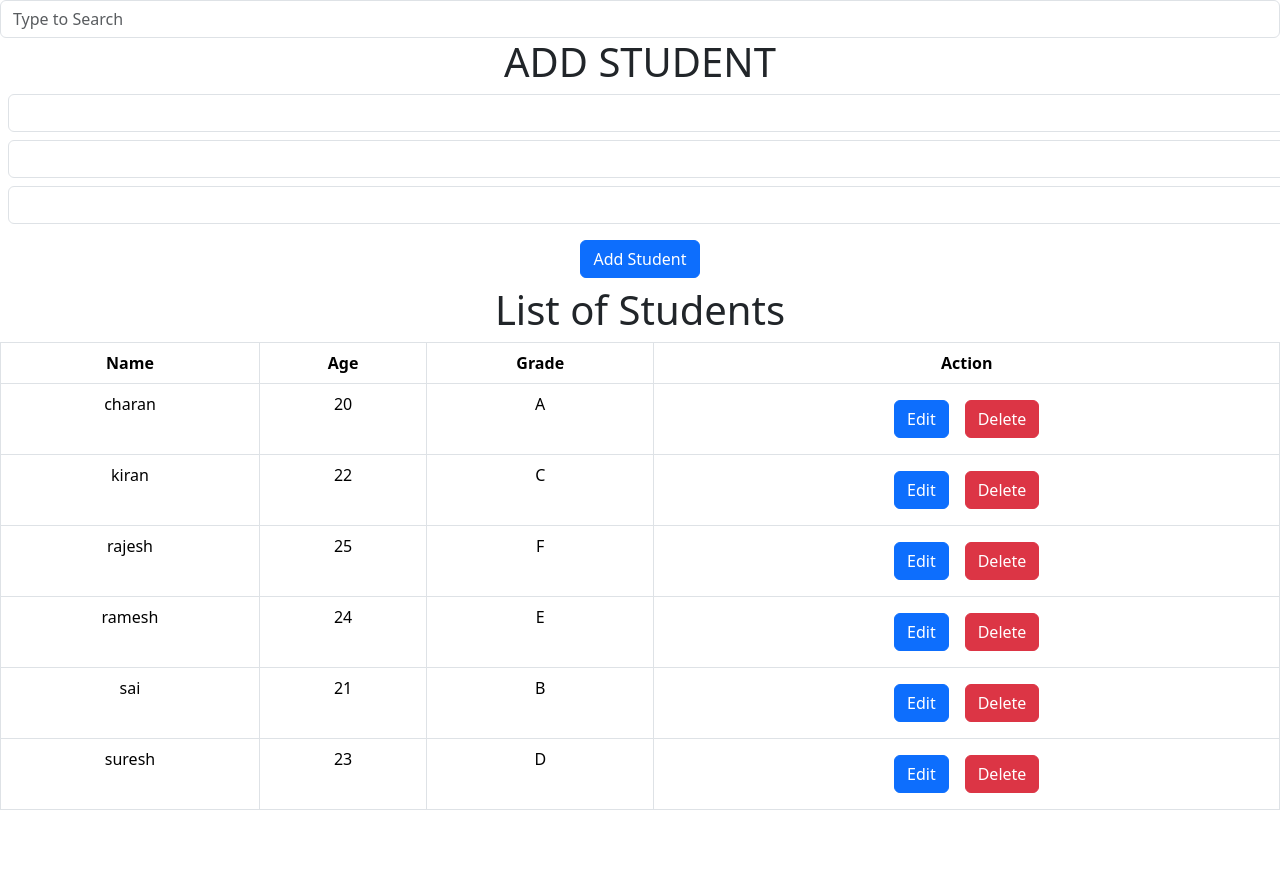
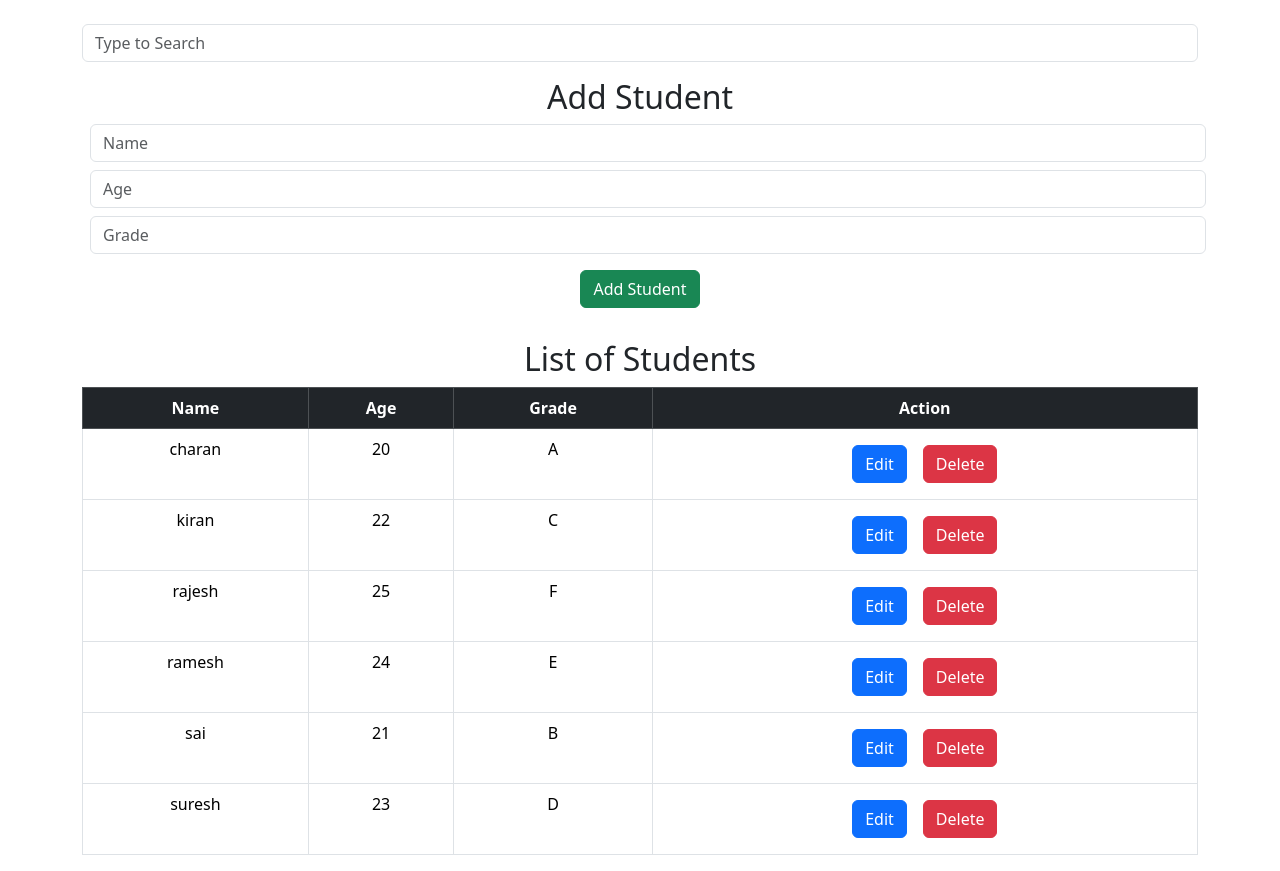
Before and after one commit to BonagiriCharan22/FSD, a React (Create React App) app in the folder React/object/: page / in a window 1280 px wide. Before the commit the page ends 826 px from the top, so only its background shows below. Built offline with nearby package versions, Linux system fonts and the light colour scheme.

Commit message:
Add some more features to Object code in React Folder(like Form Validation)

```diff
--- a/React/object/src/App.js
+++ b/React/object/src/App.js
@@ -1,66 +1,164 @@
-import './App.css';
-import { useState } from 'react';
-let istudents=[{'name':'charan','age':20,'grade':'A'},{'name':'sai','age':21,'grade':'B'},{'name':'kiran','age':22,'grade':'C'},{'name':'suresh','age':23,'grade':'D'},{'name':'ramesh','age':24,'grade':'E'},{'name':'rajesh','age':25,'grade':'F'}];
+import "./App.css";
+import { useState } from "react";
+let istudents = [
+  { name: "charan", age: 20, grade: "A" },
+  { name: "sai", age: 21, grade: "B" },
+  { name: "kiran", age: 22, grade: "C" },
+  { name: "suresh", age: 23, grade: "D" },
+  { name: "ramesh", age: 24, grade: "E" },
+  { name: "rajesh", age: 25, grade: "F" },
+];
 
 function App() {
-  let [formData,setFormData]=useState({name:'',age:'',grade:''})
-  let [editIndex,setEditIndex]=useState(null);
-  let [students,setStudents]=useState(istudents);
-  let [search,setSearch]=useState("");
-  // let [ascending,setAscending]=useState(true);
-  let [ascending,setAscending]=useState(true);
+  const [formData, setFormData] = useState({
+    name: "",
+    age: "",
+    grade: "",
+  });
 
-   const handleChage=(e)=>{
-    setFormData({...formData,[e.target.name]:e.target.value})
-  }
-  const addStudent=(obj)=>{
-    setStudents([...students,formData])
-    setFormData({name:'',age:'',grade:''})
-  }
+  const [editIndex, setEditIndex] = useState(null);
+  const [students, setStudents] = useState(istudents);
+  const [search, setSearch] = useState("");
+  const [ascending, setAscending] = useState(true);
 
+  const handleChange = (e) => {
+    setFormData({ ...formData, [e.target.name]: e.target.value });
+  };
+  const addStudent = () => {
+    if (
+      formData.name.trim() === "" ||
+      formData.age.trim() === "" ||
+      formData.grade.trim() === ""
+    ) {
+      alert("Please fill all fields.");
+      return;
+    }
 
-  const handleDelete=(index)=>{
-    const updatedStudents=students.filter((s,i)=>i !== index)
-    setStudents(updatedStudents)
-  }
-  const handelEdit=(i)=>{
-    setEditIndex(i)
-    setFormData(students[i])
-  }
-  const handleUpdate=()=>{
-    const updatedStudents=students.map((s,i)=>i===editIndex?formData:s)
-    setStudents(updatedStudents)
-    setFormData({name:'',age:'',grade:''})
-    setEditIndex(null)
-  }
+    if (isNaN(formData.age) || Number(formData.age) <= 0) {
+      alert("Please enter a valid age.");
+      return;
+    }
 
-  const filteredStudent = students.filter((s)=> s.name.toLowerCase().includes(search.toLowerCase()));
-  const sorted = [...filteredStudent].sort((a,b)=> ascending ? a.name.localeCompare(b.name) : b.name.localeCompare(a.name));
+    setStudents([...students, formData]);
+    setFormData({ name: "", age: "", grade: "" });
+  };
 
+  // Delete with Confirmation
+  const handleDelete = (index) => {
+    const confirmDelete = window.confirm(
+      "Are you sure you want to delete this student?"
+    );
 
+    if (confirmDelete) {
+      const updatedStudents = students.filter((_, i) => i !== index);
+      setStudents(updatedStudents);
+    }
+  };
+
+  const handleEdit = (i) => {
+    setEditIndex(i);
+    setFormData(students[i]);
+  };
+
+  const handleUpdate = () => {
+    if (
+      formData.name.trim() === "" ||
+      formData.age.trim() === "" ||
+      formData.grade.trim() === ""
+    ) {
+      alert("Please fill all fields.");
+      return;
+    }
+
+    const updatedStudents = students.map((s, i) =>
+      i === editIndex ? formData : s
+    );
+
+    setStudents(updatedStudents);
+    setFormData({ name: "", age: "", grade: "" });
+    setEditIndex(null);
+  };
+  const filteredStudent = students.filter((s) =>
+    s.name.toLowerCase().includes(search.toLowerCase())
+  );
+
+  const sorted = [...filteredStudent].sort((a, b) =>
+    ascending
+      ? a.name.localeCompare(b.name)
+      : b.name.localeCompare(a.name)
+  );
   return (
-    <div className="App">
-      <input className="form-control" value={search} placeholder='Type to Search' onChange={(e)=>setSearch(e.target.value)}></input>
-      {editIndex!==null?<h1> Update Student</h1>:<h1>ADD STUDENT</h1>}
-      <div className='form'>
-        <input className='form-control m-2' name='name'  value={formData.name} onChange={handleChage}></input>
-        <input className='form-control m-2' name="age"  value={formData.age} onChange={handleChage}></input>
-        <input className='form-control m-2' name="grade" value={formData.grade} onChange={handleChage}></input>
+    <div className="App container mt-4">
+      <input
+        className="form-control mb-3"
+        value={search}
+        placeholder="Type to Search"
+        onChange={(e) => setSearch(e.target.value)}
+      />
+      {editIndex !== null ? <h2>Update Student</h2> : <h2>Add Student</h2>}
+      <div className="form">
+        <input
+          className="form-control m-2"
+          name="name"
+          placeholder="Name"
+          value={formData.name}
+          onChange={handleChange}
+        />
+        <input
+          className="form-control m-2"
+          name="age"
+          placeholder="Age"
+          value={formData.age}
+          onChange={handleChange}
+        />
 
-        {editIndex!==null?<button className='btn btn-primary m-2' name='submit' type='submit' onClick={()=>handleUpdate()}>Update</button>:
-        <button className='btn btn-primary m-2' name='submit' type='submit' onClick={()=>addStudent()}> Add Student</button>}
+        <input
+          className="form-control m-2"
+          name="grade"
+          placeholder="Grade"
+          value={formData.grade}
+          onChange={handleChange}
+        />
+
+        {editIndex !== null ? (
+          <button
+            className="btn btn-primary m-2"
+            onClick={handleUpdate}
+          >
+            Update
+          </button>
+        ) : (
+          <button
+            className="btn btn-success m-2"
+            onClick={addStudent}
+          >
+            Add Student
+          </button>
+        )}
       </div>
 
-      <h1>List of Students</h1>
-      <table className="table table-bordered">
-        <thead>
+      <h2 className="mt-4">List of Students</h2>
+
+      <table className="table table-bordered table-hover">
+        <thead className="table-dark">
           <tr>
-            <th style={{cursor:'pointer'}} onClick={()=>setAscending(!ascending)}>Name<i className={ascending?'bi bi-arrow-up':'bi bi-arrow-down'}></i></th>
+            <th
+              style={{ cursor: "pointer" }}
+              onClick={() => setAscending(!ascending)}
+            >
+              Name{" "}
+              <i
+                className={
+                  ascending ? "bi bi-arrow-up" : "bi bi-arrow-down"
+                }
+              ></i>
+            </th>
             <th>Age</th>
             <th>Grade</th>
             <th>Action</th>
           </tr>
         </thead>
+
         <tbody>
           {sorted.map((student, index) => (
             <tr key={index}>
@@ -68,8 +166,19 @@ function App() {
               <td>{student.age}</td>
               <td>{student.grade}</td>
               <td>
-                <button className='btn btn-primary m-2' onClick={()=>handelEdit(index)}>Edit</button>
-                <button className='btn btn-danger m-2' onClick={() => handleDelete(index)}>Delete</button>
+                <button
+                  className="btn btn-primary m-2"
+                  onClick={() => handleEdit(index)}
+                >
+                  Edit
+                </button>
+
+                <button
+                  className="btn btn-danger m-2"
+                  onClick={() => handleDelete(index)}
+                >
+                  Delete
+                </button>
               </td>
             </tr>
           ))}
@@ -78,5 +187,4 @@ function App() {
     </div>
   );
 }
-
 export default App;
```
